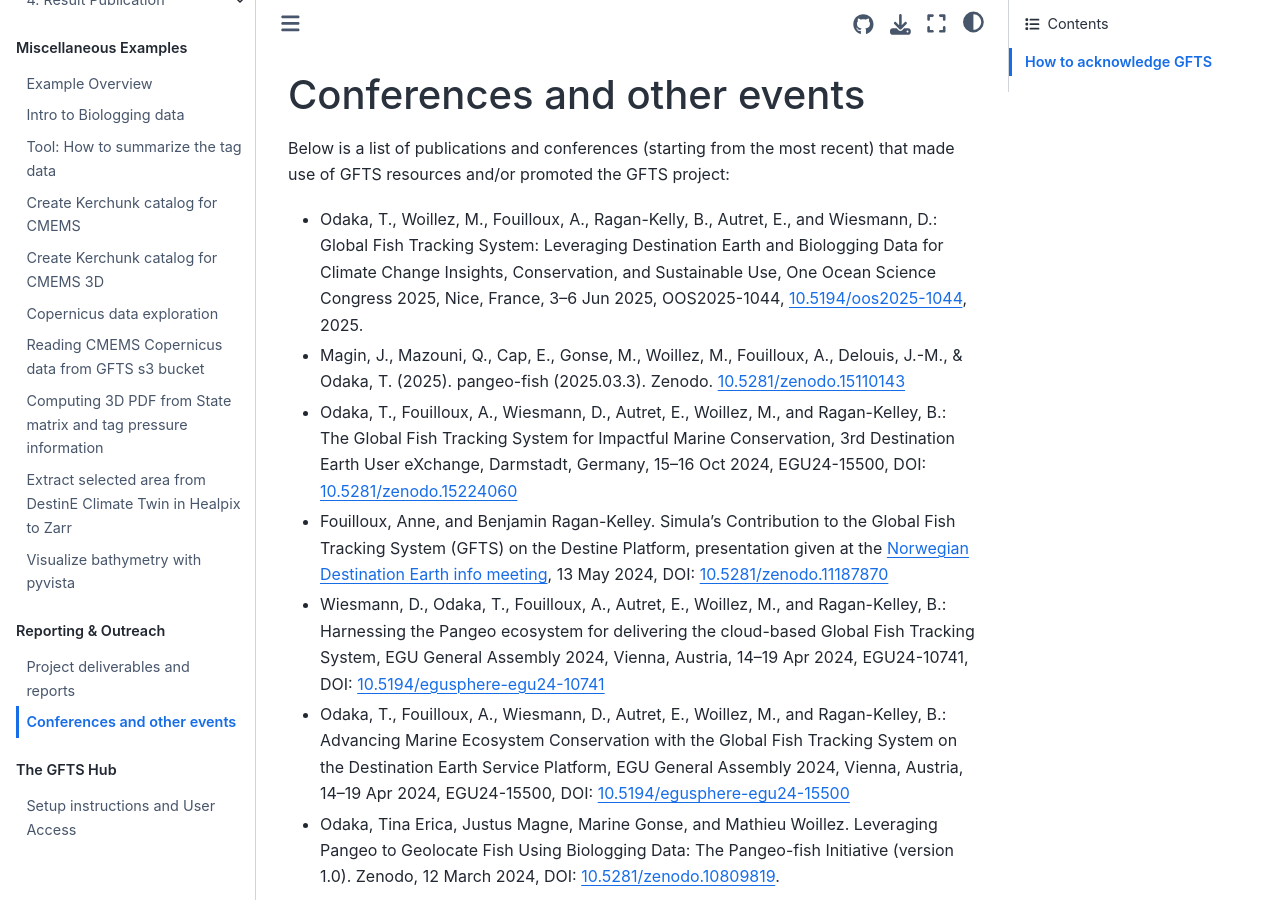
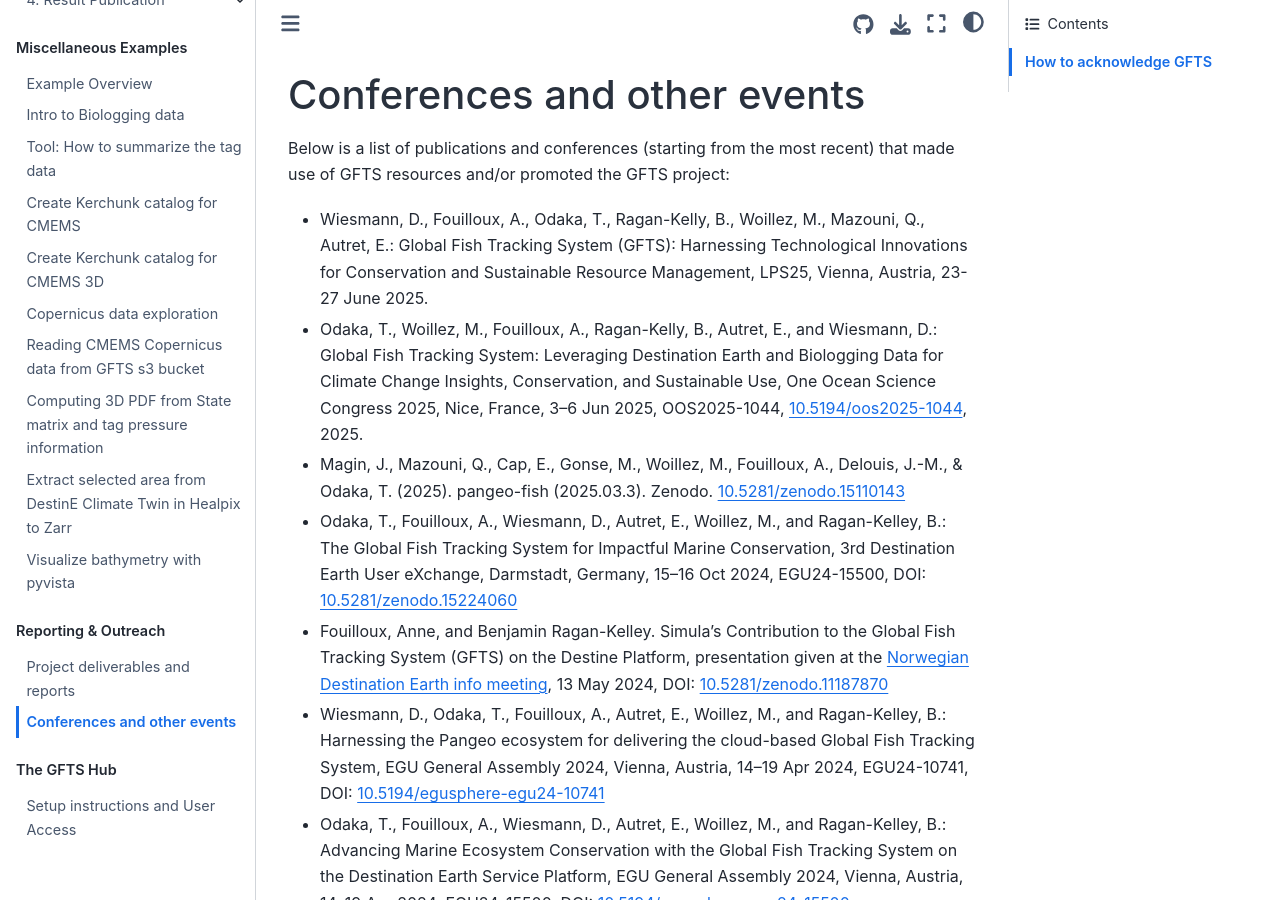
Before and after one commit to destination-earth/DestinE_ESA_GFTS, a Jupyter Book: the page built from docs/outreach.md, in a window 1280 px wide and 900 px high. Built offline with Jupyter Book 1.0.4 settings and Sphinx 7.4.7 and the Sphinx Book theme 1.1.4, drawn with Linux system fonts in a browser that asks for light colours; pages that are not in the unit, such as notebooks, are missing from menus; comment, search, counter and statistics services are not loaded.

Commit message:
add upcoming LPS oral presentation

```diff
--- a/docs/outreach.md
+++ b/docs/outreach.md
@@ -2,6 +2,7 @@
 
 Below is a list of publications and conferences (starting from the most recent) that made use of GFTS resources and/or promoted the GFTS project:
 
+- Wiesmann, D.,  Fouilloux, A., Odaka, T., Ragan-Kelly, B., Woillez, M., Mazouni, Q., Autret, E.: Global Fish Tracking System (GFTS): Harnessing Technological Innovations for Conservation and Sustainable Resource Management, LPS25, Vienna, Austria, 23-27 June 2025.
 - Odaka, T., Woillez, M., Fouilloux, A., Ragan-Kelly, B., Autret, E., and Wiesmann, D.: Global Fish Tracking System: Leveraging Destination Earth and Biologging Data for Climate Change Insights, Conservation, and Sustainable Use, One Ocean Science Congress 2025, Nice, France, 3–6 Jun 2025, OOS2025-1044, [10.5194/oos2025-1044](https://doi.org/10.5194/oos2025-1044), 2025.
 - Magin, J., Mazouni, Q., Cap, E., Gonse, M., Woillez, M., Fouilloux, A., Delouis, J.-M., & Odaka, T. (2025). pangeo-fish (2025.03.3). Zenodo. [10.5281/zenodo.15110143](https://doi.org/10.5281/zenodo.15110143)
 - Odaka, T., Fouilloux, A., Wiesmann, D., Autret, E., Woillez, M., and Ragan-Kelley, B.: The Global Fish Tracking System for
```
